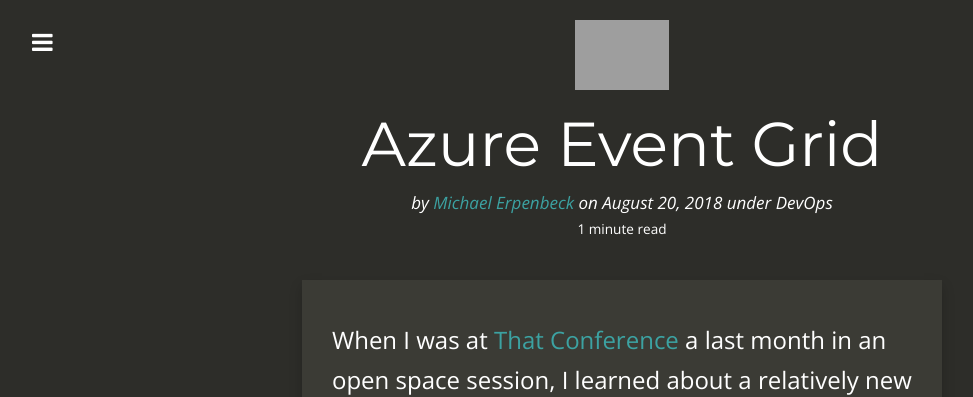
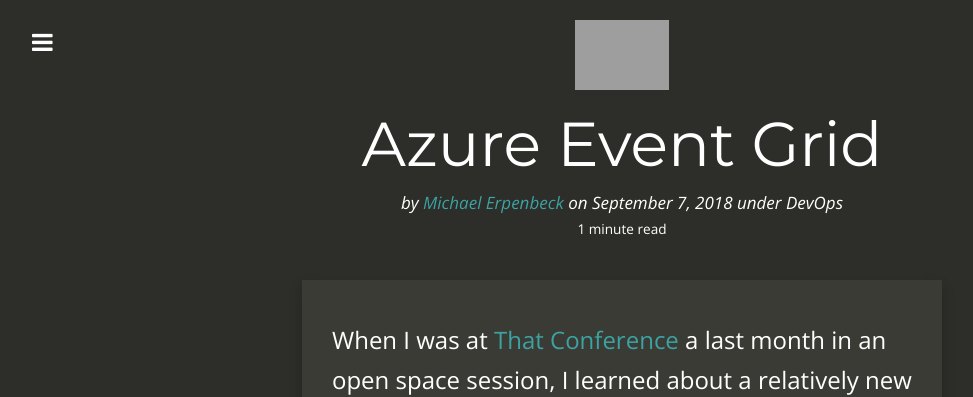
Before and after one commit to GitMje/gitmje.github.io, a Jekyll site: the page built from _posts/2018-09-07-azure-event-grid.md, in a window 1280 px wide. Shown: the top 397 px of the page, without its empty margins (18-991 px from the left). Built offline with Jekyll 4.4.1, drawn with Linux system fonts in a browser that asks for light colours; nearby versions of some CDN libraries; part of the change alters nothing that is shown; grey boxes are pictures that could not be loaded.

Commit message:
Adding Azure Event Grid post-Fixing date stamp

```diff
--- a/_posts/2018-09-07-azure-event-grid.md
+++ b/_posts/2018-09-07-azure-event-grid.md
@@ -1,7 +1,7 @@
 ---
 layout:     post
 title:      Azure Event Grid
-date:       2018-08-20 12:00:00
+date:       2018-09-07 20:08:00
 author:     Michael Erpenbeck
 summary:    Azure Event Grid
 categories: DevOps Azure
```
